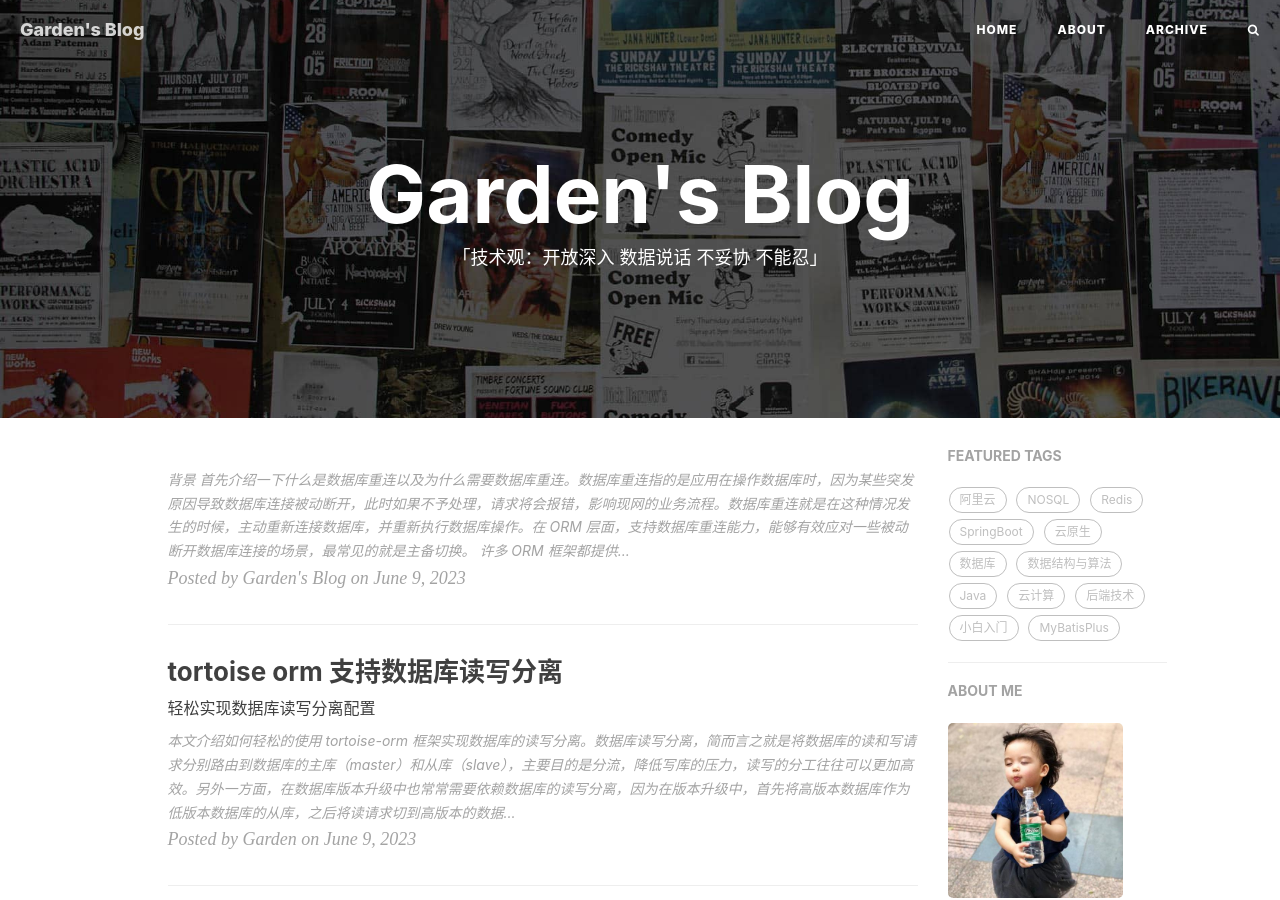
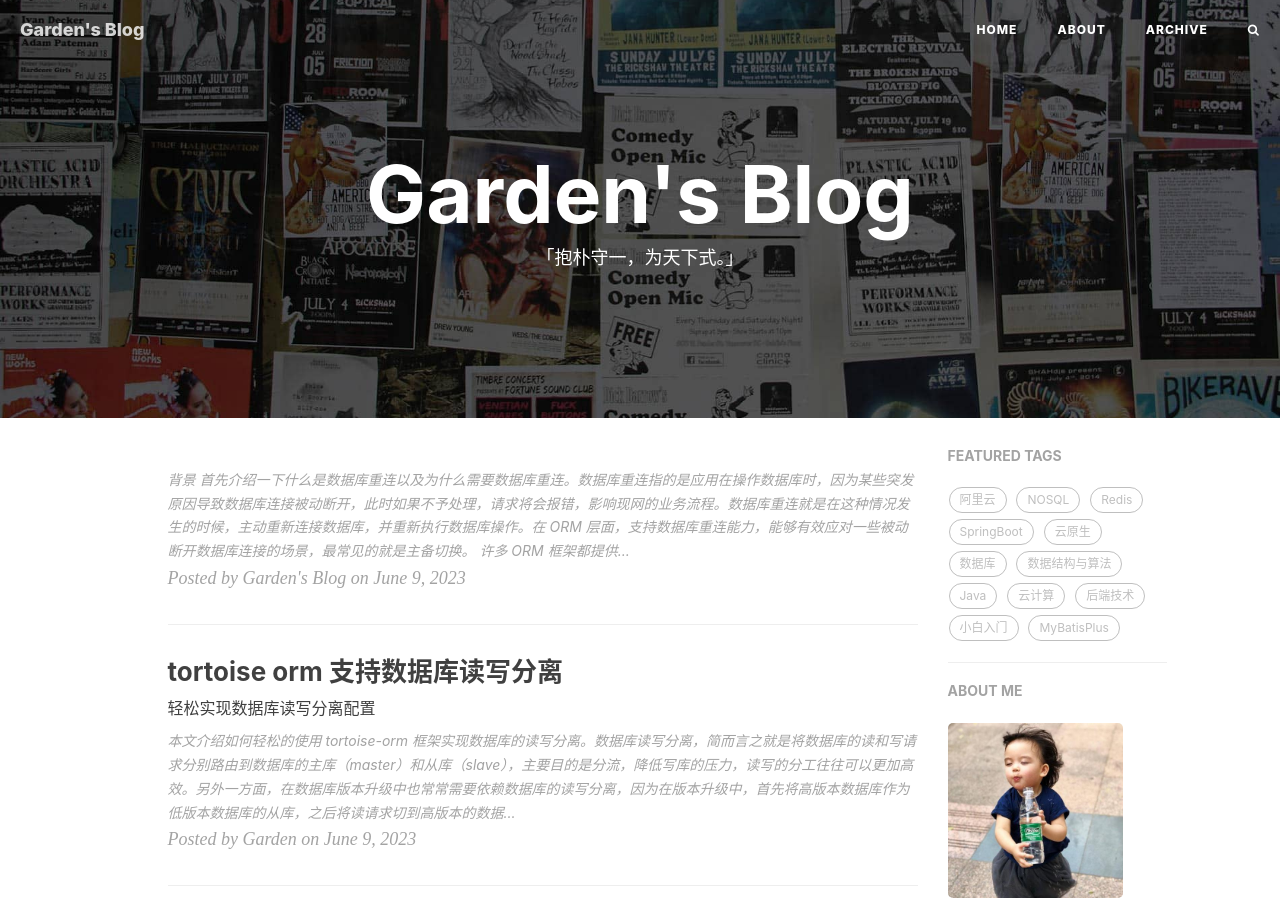
Before and after one commit to GardenChan/GardenChan.github.io, a Jekyll site: the page built from index.html, in a window 1280 px wide and 900 px high. Built offline with Jekyll 4.4.1, drawn with Linux system fonts in a browser that asks for light colours; nearby versions of some CDN libraries; the list of posts is cut into pages by our own code; comment, search, counter and statistics services are not loaded.

Commit message:
modify baopushouyi,weitianxiashi

```diff
--- a/index.html
+++ b/index.html
@@ -1,6 +1,6 @@
 ---
 layout: page
-description: "「技术观：开放深入 数据说话 不妥协 不能忍」"
+description: "「抱朴守一，为天下式。」"
 ---
 
 {% for post in paginator.posts %}
```
